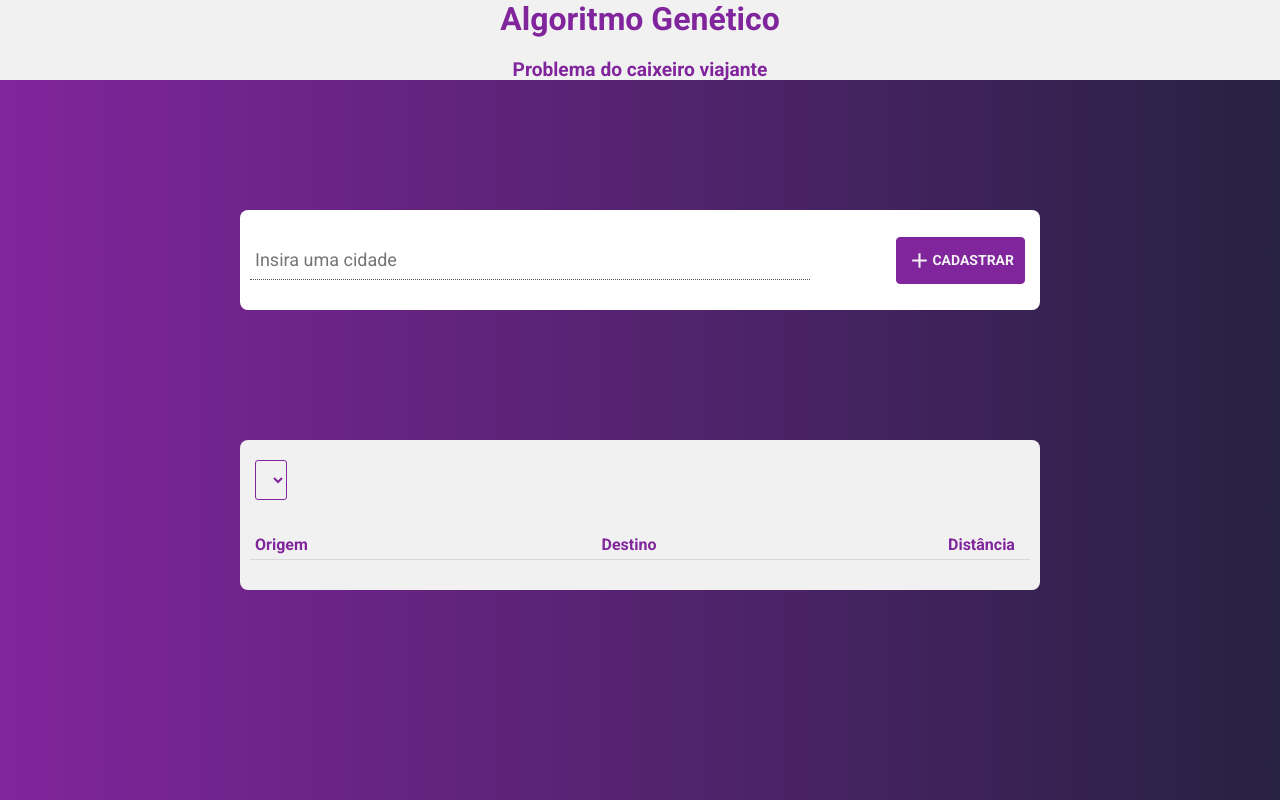
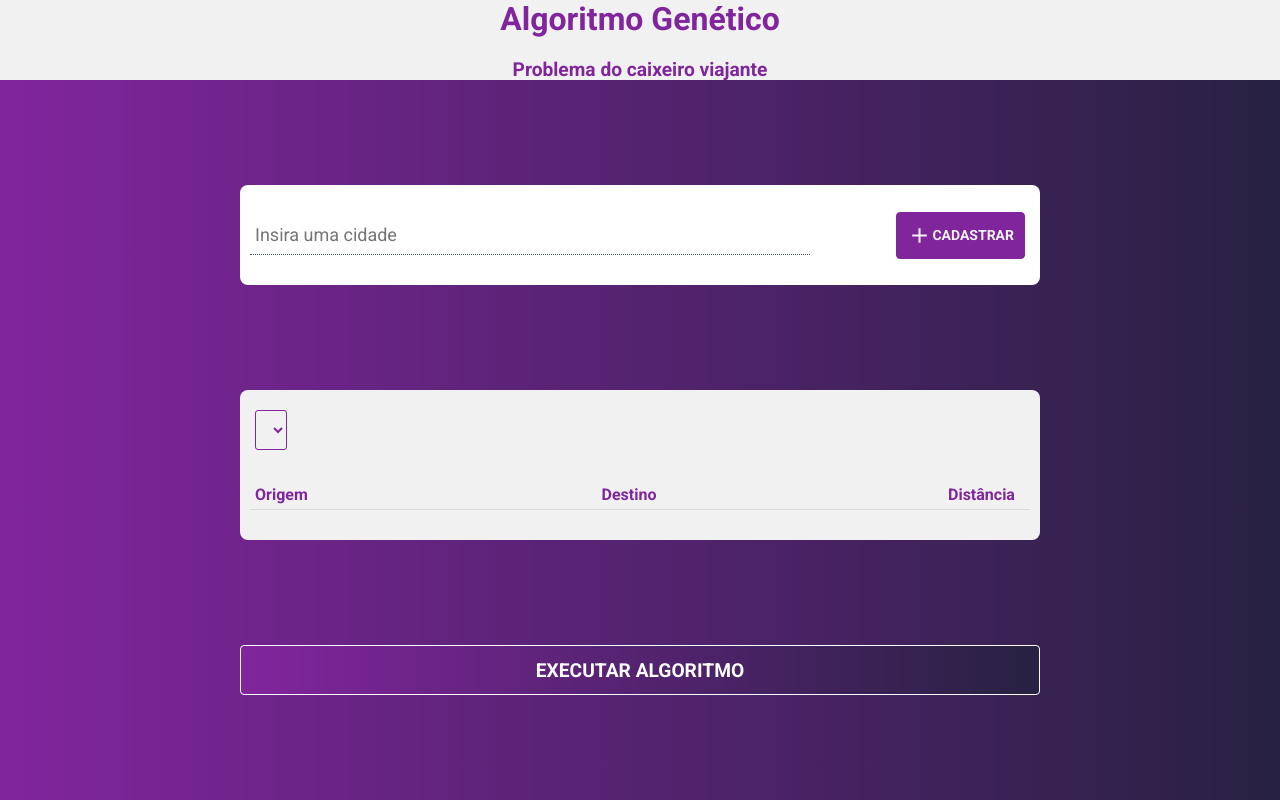
Before and after one commit to dioumedeiros-zz/genetic-algorithm, a React (Create React App) app: page / in a window 1280 px wide. Built offline with nearby package versions, Linux system fonts and the light colour scheme.

Commit message:
Updated Home style and item control

```diff
--- a/src/pages/Home/index.js
+++ b/src/pages/Home/index.js
@@ -1,4 +1,4 @@
-import React, { useState } from "react";
+import React, { useEffect, useState } from "react";
 import { MdAdd } from "react-icons/md";
 
 import Header from "../../components/Header";
@@ -10,7 +10,11 @@ const CityController = require("../../api/controller/CityController");
 export default function List() {
   const [city, setCity] = useState("");
   const [selectList, setSelectList] = useState([]);
-  const [selection, setSelection] = useState("T");
+  const [selection, setSelection] = useState("A");
+
+  useEffect(() => {
+    loadCities();
+  }, []);
 
   function handleAddCity() {
     CityController.store(city);
@@ -19,8 +23,11 @@ export default function List() {
   }
 
   function loadCities() {
-    const cities = localStorage.getItem("cities");
-    setSelectList(JSON.parse(cities));
+    const cities = JSON.parse(localStorage.getItem("cities"));
+
+    if (cities) {
+      setSelectList(cities);
+    }
   }
 
   return (
@@ -53,6 +60,7 @@ export default function List() {
           </div>
           <CityList filter={selection} />
         </div>
+        <button className="btn-execute">EXECUTAR ALGORITMO</button>
       </div>
     </>
   );
--- a/src/pages/Home/styles.css
+++ b/src/pages/Home/styles.css
@@ -1,5 +1,5 @@
 .container {
-  height: 80vh;
+  height: 90vh;
   max-width: 800px;
   margin: 0 auto;
 
@@ -104,3 +104,25 @@
 .content .controls a {
   text-decoration: none;
 }
+
+.container .btn-execute {
+  height: 50px;
+  width: 100%;
+  display: flex;
+  justify-content: center;
+  align-items: center;
+  padding: 10px;
+  margin: 0 15px;
+  background: linear-gradient(-90deg, #272142, #81259d);
+  color: #fff;
+  border: 1px solid #fff;
+  border-radius: 4px;
+  font-size: 1.2rem;
+  font-weight: bold;
+  cursor: pointer;
+}
+
+.container .btn-execute:hover {
+  background: #fff;
+  color: #81259d;
+}
```
